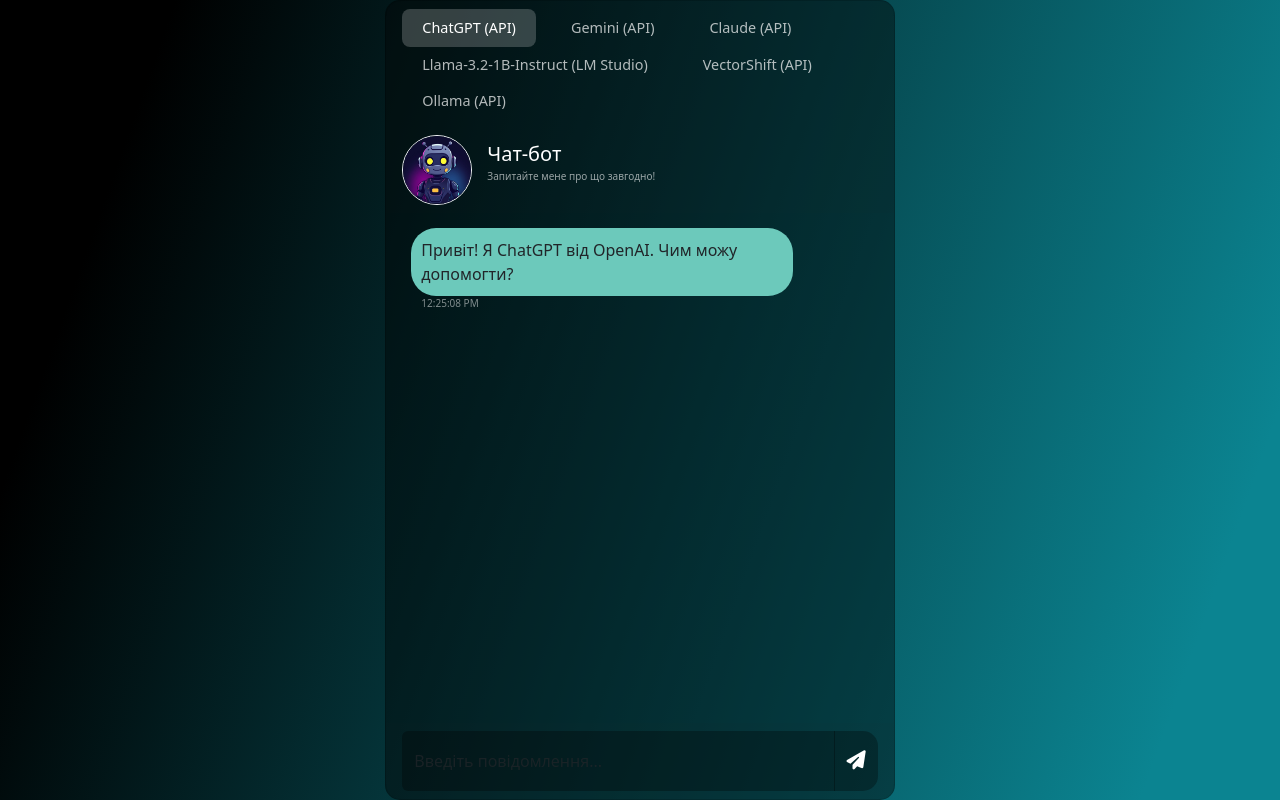
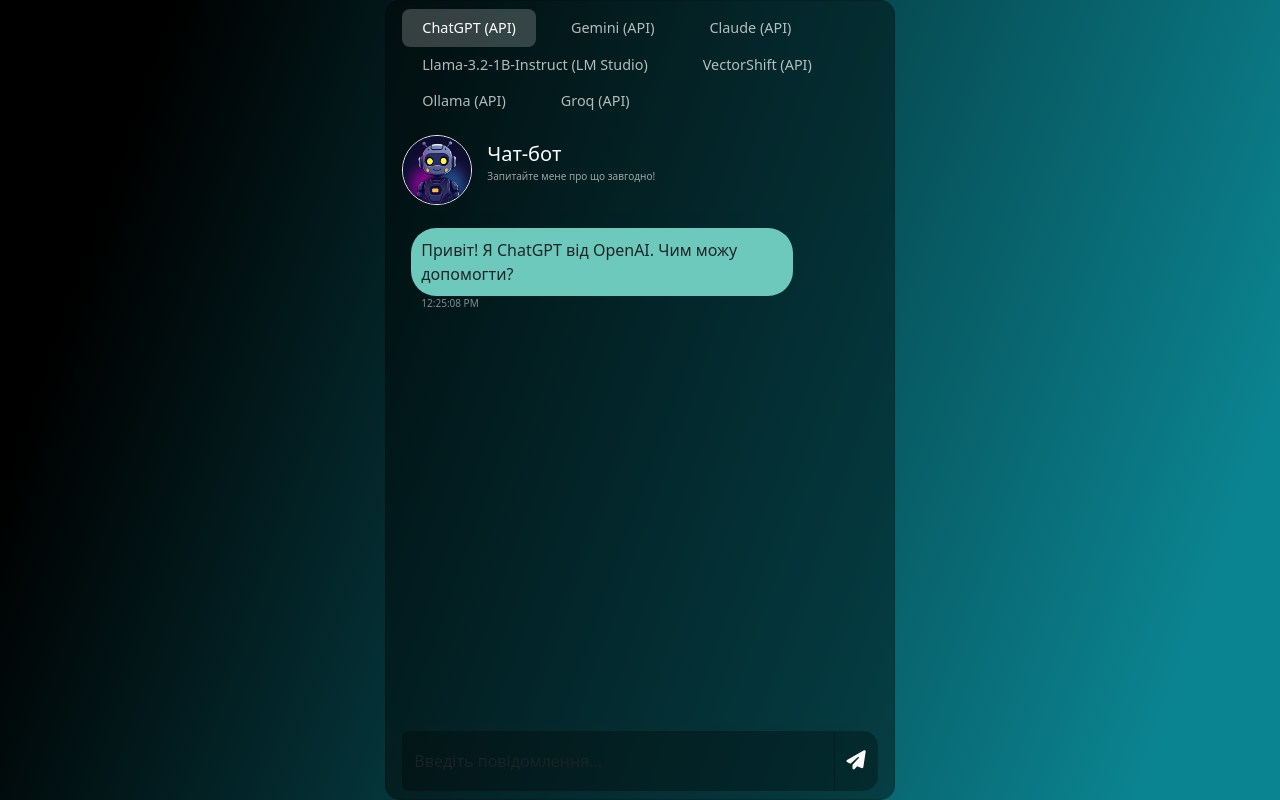
Before and after one commit to JekaX/diploma-project, a Flask app: page / in a window 1280 px wide. Run offline with Flask 3, Linux system fonts and the light colour scheme; some libraries are stand-ins or nearby versions.

Commit message:
add groq integration

```diff
--- a/app.py
+++ b/app.py
@@ -4,6 +4,7 @@
 import anthropic
 import requests
 import json
+from groq import Groq  # Додаємо імпорт для Groq
 
 app = Flask(__name__)
 
@@ -14,7 +15,8 @@
     'anthropic': [],
     'lmstudio': [],
     'vectorshift': [],
-    'ollama': []
+    'ollama': [],
+    'groq': []
 }
 
 models = {
@@ -23,7 +25,8 @@
     'anthropic': 'claude-3-5-sonnet-20241022',
     'lmstudio': 'hugging-quants/Llama-3.2-1B-Instruct-Q8_0-GGUF',
     'vectorshift': 'Vectorshift Demo',
-    'ollama': 'llama3.2'
+    'ollama': 'llama3.2',
+    'groq': 'llama-3.1-70b-versatile'
 }
 
 MAX_TOKENS = 4000
@@ -32,6 +35,7 @@
 openai_client = OpenAI(api_key="your-openai-api-key")
 lmstudio_client = OpenAI(base_url="http://localhost:1234/v1", api_key="lm-studio")
 anthropic_client = anthropic.Anthropic(api_key="your-anthropic-api-key")
+groq_client = Groq(api_key="your_groq_api_key")
 
 # Конфігурація Google Gemini
 genai.configure(api_key="your-google-api-key")
@@ -140,6 +144,20 @@
             model_response = full_response
             prompt_tokens = len(ollama_message.split())  # Приблизна оцінка токенів
 
+        elif provider == 'groq':
+            # Конвертуємо історію в формат, зрозумілий для Groq
+            groq_messages = [
+                {"role": msg["role"], "content": msg["content"]}
+                for msg in history
+            ]
+
+            chat_completion = groq_client.chat.completions.create(
+                messages=groq_messages,
+                model=models['groq'],
+            )
+            model_response = chat_completion.choices[0].message.content
+            prompt_tokens = len(str(groq_messages).split())  # Приблизна оцінка токенів
+
         # Обрізаємо історію, якщо вона перевищує ліміт токенів
         trim_history(history, MAX_TOKENS, prompt_tokens)
 
--- a/static/script.js
+++ b/static/script.js
@@ -4,7 +4,8 @@
     'claude': [],
     'lmstudio': [],
     'vectorshift': [],
-    'ollama': []
+    'ollama': [],
+    'groq': []
 };
 
 let currentProvider = 'chatgpt';
@@ -47,7 +48,8 @@
     'claude': "Привіт! Я Claude від Anthropic. Чим можу допомогти?",
     'lmstudio': "Привіт! Я Llama-3.2-1B-Instruct від LM Studio. Чим можу допомогти?",
     'vectorshift': "Привіт! Я VectorShift від VectorShift.ai. Чим можу допомогти?",
-    'ollama': "Привіт! Я Ollama від Ollama.ai. Чим можу допомогти?"
+    'ollama': "Привіт! Я Ollama від Ollama.ai. Чим можу допомогти?",
+    'groq': "Привіт! Я Groq від Groq.ai. Чим можу допомогти?"
 };
 
 $(document).ready(function() {
--- a/templates/chat.html
+++ b/templates/chat.html
@@ -41,6 +41,9 @@
                         <li class="nav-item">
                             <a class="nav-link" id="ollama-tab" data-bs-toggle="tab" href="#ollama" role="tab">Ollama (API)</a>
                         </li>
+                        <li class="nav-item">
+                            <a class="nav-link" id="groq-tab" data-bs-toggle="tab" href="#groq" role="tab">Groq (API)</a>
+                        </li>
                     </ul>
                     <div class="d-flex align-items-center mt-3">
                         <div class="img_cont">
```
